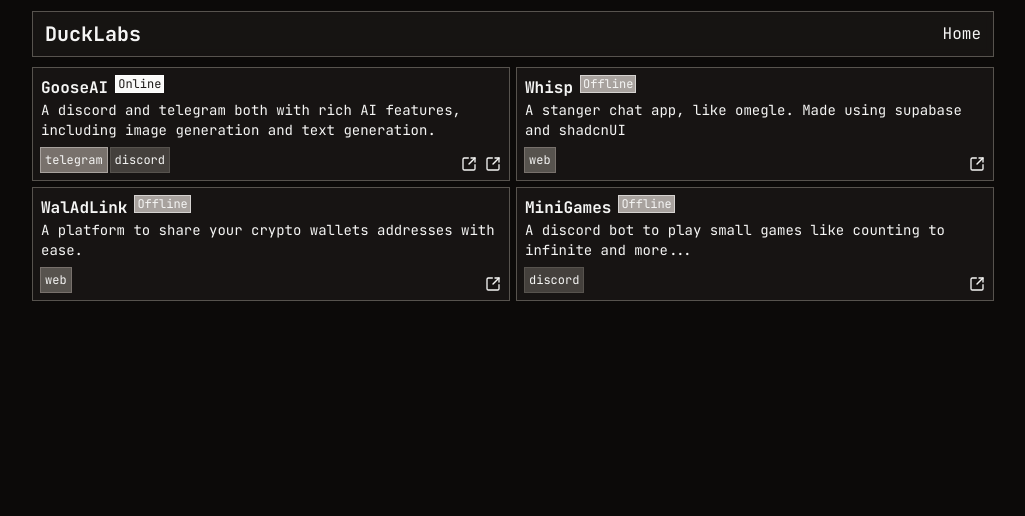
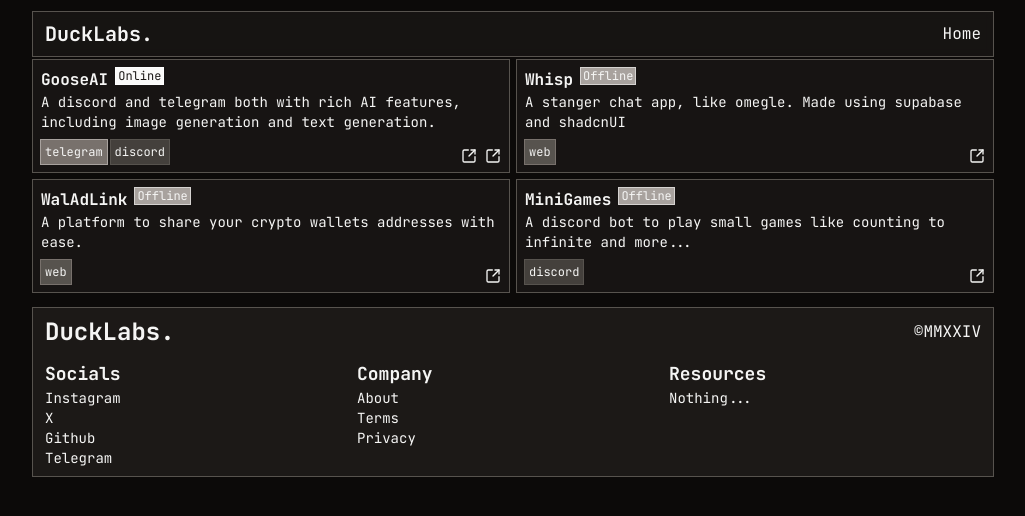
Before and after one commit to xarzoa/ducklabs, a Next.js app: page /projects in a window 1280 px wide. Shown: the top 516 px of the page, without its empty margins (127-1152 px from the left). Built offline with nearby package versions, Linux system fonts and the light colour scheme.

Commit message:
some updates.

```diff
--- a/app/layout.tsx
+++ b/app/layout.tsx
@@ -1,5 +1,5 @@
 import type { Metadata } from "next";
-import { JetBrains_Mono } from "next/font/google";
+import { JetBrains_Mono, DM_Sans } from "next/font/google";
 import { Toaster } from "sonner";
 import { ThemeProvider } from "next-themes";
 import Header from "@/components/header";
@@ -10,6 +10,13 @@
   subsets: ["latin"],
   display: "swap",
   variable: "--font-jb_mono",
+});
+
+const dmSans = DM_Sans({
+  weight: ["100", "200", "300", "400", "500", "600", "700", "800", "900", "1000"],
+  subsets: ["latin"],
+  display: "swap",
+  variable: "--font-dmsans",
   adjustFontFallback: false,
 });
 
@@ -46,7 +53,7 @@
               className: "rounded-none backdrop-blur-sm bg-stone-950/75",
             }}
           />
-          {/* <Footer /> */}
+          <Footer />
         </ThemeProvider>
       </body>
     </html>
--- a/app/page.tsx
+++ b/app/page.tsx
@@ -8,15 +8,23 @@
         <div className="w-4 h-36 absolute bg-white blur-2xl -z-20 rotate-[22deg] left-11" />
         <div className="w-4 h-36 absolute bg-white blur-2xl -z-20 -bottom-16 right-36 -rotate-[35deg]" />
         <div className="text-center">
-          <div className="text-2xl font-bold my-24 mx-8">
-            Generative models are the future. So we help you to get started.
+          <div className="my-24 mx-8">
+            <div className="text-3xl font-bold backdrop-blur-sm p-2">Yet another AI?</div>
+            <div className="text-stone-300">No! We build with FOSS, for humans!</div>
           </div>
           <NewsLetter />
         </div>
       </div>
-      {/* <div className="grid text-center">
-        We make apps, websites, bots and train AI. Also we love kubernetes and docker.
-      </div> */}
+      <div className="grid grid-cols-1 md:grid-cols-2 m-2 p-2 gap-2">
+        <div className="backdrop-blur-sm rotate-2 p-2 bg-stone-900/50">We build apps, bots, for web and you!</div>
+        <div className="backdrop-blur-sm -rotate-2 p-2 bg-stone-900/50">
+          We are passionate about making discord and telegram bots.
+        </div>
+        <div className="backdrop-blur-sm rotate-2 p-2 bg-stone-900/50">We made whisp. A stanger chat site.</div>
+        <div className="backdrop-blur-sm rotate-2 p-2 bg-stone-900/50">
+          We made the GooseAI. One of the most advanced AI telegram bots.
+        </div>
+      </div>
     </main>
   );
 }
--- a/components/footer.tsx
+++ b/components/footer.tsx
@@ -1,8 +1,51 @@
+import Link from "next/link";
+
 export default function Header() {
   return (
     <div className="flex justify-center">
       <footer className="px-3 py-2 bg-stone-900 md:w-[75%] w-full duration-300 ring-1 ring-stone-600 mt-4">
-        <div className="flex items-center justify-between gap-6">hello</div>
+        <div className="flex items-center justify-between gap-6">
+          <div className="text-2xl font-bold">DuckLabs.</div> <div>©MMXXIV</div>
+        </div>
+        <div className="grid grid-cols-3 mt-3">
+          <div>
+            <h2 className="text-lg font-bold">Socials</h2>
+            <ul className="text-sm">
+              <li>
+                <a href="https://instagram.com/labsduck">Instagram</a>
+              </li>
+              <li>
+                <a href="https://x.com/labsduck">X</a>
+              </li>
+              <li>
+                <a href="https://github.com/labsduck">Github</a>
+              </li>
+              <li>
+                <a href="https://t.me/ducklabs">Telegram</a>
+              </li>
+            </ul>
+          </div>
+          <div>
+            <h2 className="text-lg font-bold">Company</h2>
+            <ul className="text-sm">
+              <li>
+                <Link href="/about">About</Link>
+              </li>
+              <li>
+                <a href="/terms">Terms</a>
+              </li>
+              <li>
+                <a href="/privacy">Privacy</a>
+              </li>
+            </ul>
+          </div>
+          <div>
+            <h2 className="text-lg font-bold">Resources</h2>
+            <ul className="text-sm">
+              <li>Nothing...</li>
+            </ul>
+          </div>
+        </div>
       </footer>
     </div>
   );
--- a/components/header.tsx
+++ b/components/header.tsx
@@ -7,10 +7,10 @@
   const path = usePathname();
   const newPath = path !== "/";
   return (
-    <div className="flex justify-center sticky top-1 z-50 mb-2">
+    <div className="flex justify-center sticky top-1 z-50">
       <header className="m-2 backdrop-blur-sm bg-stone-900/70 px-3 py-2 md:w-[75%] w-full duration-300 ring-1 ring-stone-600">
         <div className="flex items-center justify-between gap-6">
-          <h2 className="font-bold text-xl">DuckLabs</h2>
+          <h2 className="font-bold text-xl">DuckLabs.</h2>
           <div className="flex items-center gap-2">
             <nav>
               <Link href={newPath ? "/" : "/projects"}>{newPath ? "Home" : "Projects"}</Link>
```
